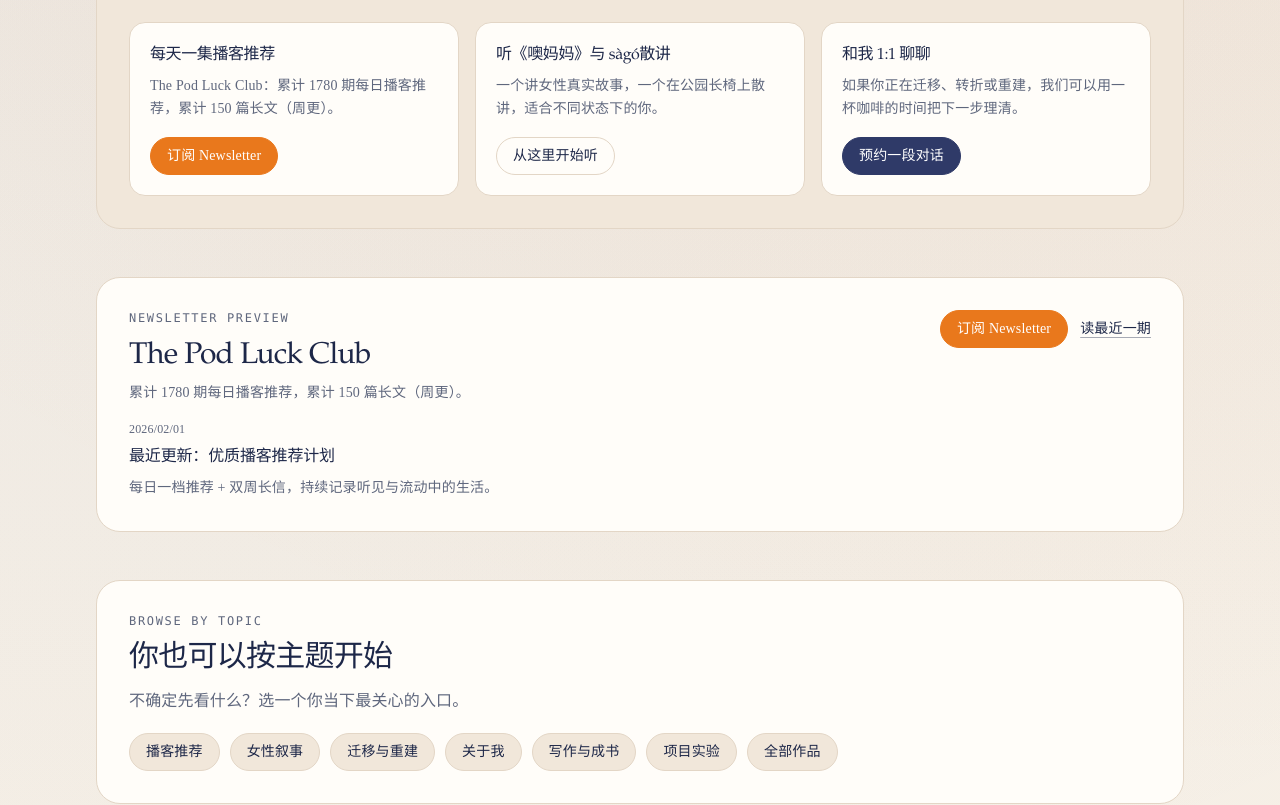
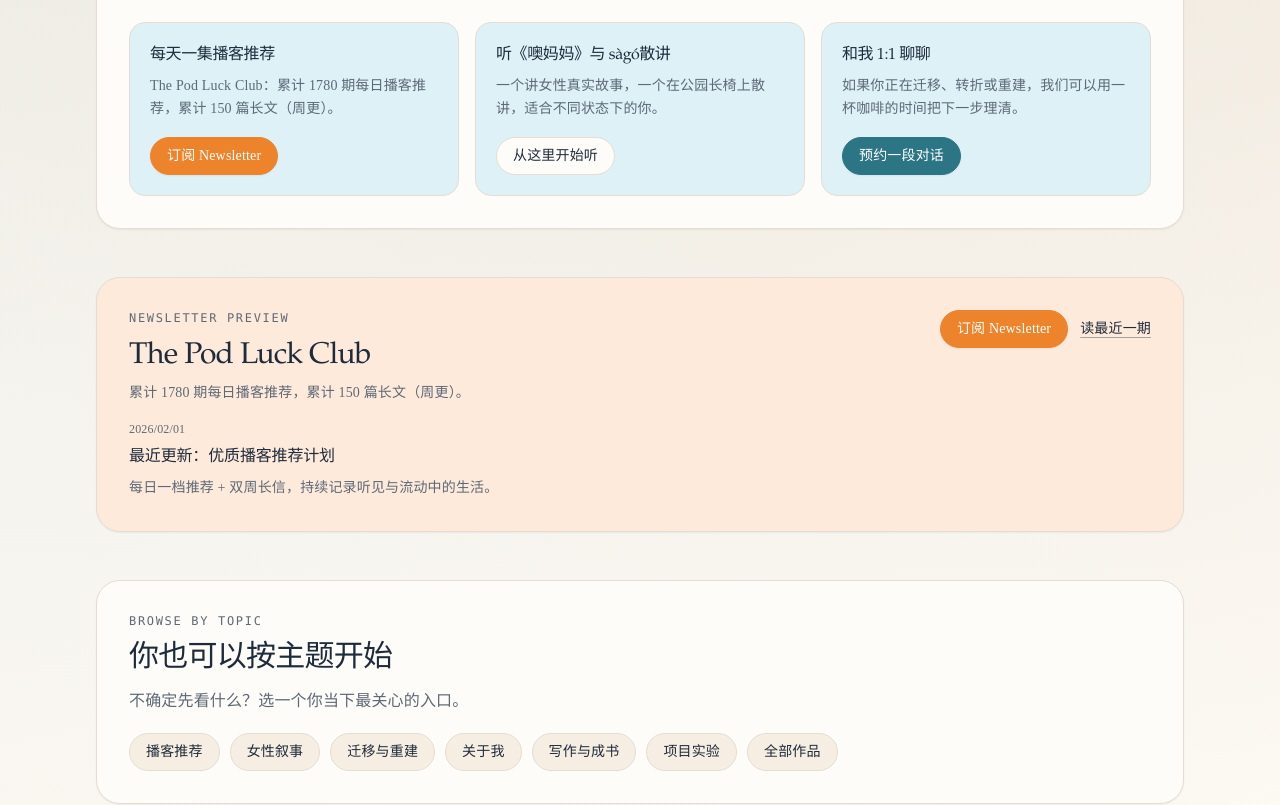
Before and after one commit to bluebluegrass/simona, a Next.js app: page / in a window 1280 px wide. Shown: the part 820-1625 px from the top of the page. Built offline with nearby package versions, Linux system fonts and the light colour scheme.

Commit message:
Smooth and warm the site color system

```diff
--- a/app/globals.css
+++ b/app/globals.css
@@ -4,17 +4,18 @@
 
 :root {
   color-scheme: light;
-  --color-bg: #f7f2ea;
-  --color-surface: #f1e7da;
-  --color-card: #fffdf9;
-  --color-border: #e3d6c6;
-  --color-ink: #1d2748;
-  --color-muted: #5f677d;
-  --color-accent: #2f3a68;
-  --color-accent-hover: #242d50;
-  --color-accent-soft: #e7eaf5;
-  --color-podluck: #e9781c;
-  --color-podluck-hover: #d66a14;
+  --color-bg: oklch(0.975 0.012 78);
+  --color-surface: oklch(0.953 0.018 72);
+  --color-card: oklch(0.992 0.006 82);
+  --color-border: oklch(0.902 0.016 72);
+  --color-ink: oklch(0.285 0.035 255);
+  --color-muted: oklch(0.515 0.025 250);
+  --color-accent: oklch(0.525 0.075 214);
+  --color-accent-hover: oklch(0.468 0.07 214);
+  --color-accent-soft: oklch(0.945 0.022 220);
+  --color-podluck: oklch(0.715 0.16 55);
+  --color-podluck-hover: oklch(0.655 0.15 55);
+  --color-podluck-soft: oklch(0.95 0.03 60);
   --font-display: "Iowan Old Style", "Palatino Linotype", Palatino, "Book Antiqua", serif;
   --font-body: "Source Han Serif SC", "Noto Serif SC", "Songti SC", "STSong", serif;
   --font-mono: "IBM Plex Mono", "SFMono-Regular", Menlo, Monaco, Consolas, monospace;
@@ -29,8 +30,9 @@ body {
   margin: 0;
   padding: 0;
   background:
-    radial-gradient(circle at 14% -12%, rgba(47, 58, 104, 0.12), transparent 34%),
-    radial-gradient(circle at 92% -8%, rgba(233, 120, 28, 0.14), transparent 28%),
+    radial-gradient(circle at 14% -12%, color-mix(in srgb, var(--color-accent) 16%, transparent), transparent 34%),
+    radial-gradient(circle at 92% -8%, color-mix(in srgb, var(--color-podluck) 14%, transparent), transparent 28%),
+    radial-gradient(circle at 50% 24%, color-mix(in srgb, var(--color-card) 75%, transparent), transparent 42%),
     linear-gradient(to bottom, var(--color-bg), var(--color-surface));
   color: var(--color-ink);
   font-family: var(--font-body);
@@ -46,7 +48,7 @@ a {
 }
 
 a:hover {
-  text-decoration-color: var(--color-accent);
+  text-decoration-color: var(--color-podluck);
 }
 
 :focus-visible {
@@ -56,15 +58,15 @@ a:hover {
 
 @layer components {
   .btn-primary {
-    @apply rounded-full border border-accent bg-accent px-5 py-2.5 text-sm text-white no-underline transition-colors hover:bg-accent-hover hover:no-underline focus-visible:outline-none;
+    @apply rounded-full border border-accent bg-accent px-5 py-2.5 text-sm text-white no-underline shadow-sm transition-[background-color,transform,box-shadow] hover:-translate-y-0.5 hover:bg-accent-hover hover:no-underline hover:shadow-md focus-visible:outline-none;
   }
 
   .btn-newsletter {
-    @apply rounded-full border border-podluck bg-podluck px-5 py-2.5 text-sm text-white no-underline transition-colors hover:bg-podluck-hover hover:no-underline focus-visible:outline-none;
+    @apply rounded-full border border-podluck bg-podluck px-5 py-2.5 text-sm text-white no-underline shadow-sm transition-[background-color,transform,box-shadow] hover:-translate-y-0.5 hover:bg-podluck-hover hover:no-underline hover:shadow-md focus-visible:outline-none;
   }
 
   .btn-secondary {
-    @apply rounded-full border border-border bg-card px-5 py-2.5 text-sm text-ink no-underline transition-colors hover:bg-surface hover:no-underline focus-visible:outline-none;
+    @apply rounded-full border border-border bg-card px-5 py-2.5 text-sm text-ink no-underline transition-[background-color,border-color,transform,box-shadow] hover:-translate-y-0.5 hover:bg-surface hover:no-underline hover:shadow-sm focus-visible:outline-none;
   }
 }
 
@@ -76,5 +78,5 @@ h3 {
 }
 
 ::selection {
-  background: rgba(0, 0, 0, 0.12);
+  background: color-mix(in srgb, var(--color-podluck) 24%, white);
 }
--- a/app/newsletter/page.tsx
+++ b/app/newsletter/page.tsx
@@ -21,9 +21,9 @@ export default function NewsletterPage() {
   return (
     <Section title={newsletter.title} intro={newsletter.valueProp}>
       <div className="grid gap-8 md:grid-cols-[1fr_1.1fr]">
-        <div className="space-y-5 rounded-2xl border border-border bg-surface p-6">
+        <div className="space-y-5 rounded-2xl border border-border bg-podluck-soft p-6 shadow-sm">
           <h2 className="text-xl font-medium tracking-tight">{newsletter.name}</h2>
-          <div className="overflow-hidden rounded-xl border border-border bg-card">
+          <div className="overflow-hidden rounded-xl border border-border bg-card shadow-sm">
             <GhostSignupEmbed />
           </div>
           <p className="text-center text-xs tracking-[0.08em] text-muted">或跳转订阅页</p>
--- a/app/page.tsx
+++ b/app/page.tsx
@@ -32,14 +32,14 @@ export default function HomePage() {
       <Hero />
       <section className="pb-8 md:pb-12">
         <div className="mx-auto max-w-6xl px-5 md:px-8">
-          <article className="rounded-3xl border border-border bg-surface p-6 md:p-8">
+          <article className="rounded-3xl border border-border bg-card p-6 md:p-8 shadow-sm">
             <p className="font-mono text-xs uppercase tracking-[0.14em] text-muted">How I Can Help</p>
             <h2 className="mt-3 text-2xl font-medium tracking-tight text-ink md:text-3xl">{helpHub.title}</h2>
             <p className="mt-3 max-w-3xl text-sm leading-relaxed text-muted md:text-base">{helpHub.intro}</p>
 
             <div className="mt-6 grid gap-4 md:grid-cols-3">
               {helpHub.items.map((item) => (
-                <article key={item.title} className="rounded-2xl border border-border bg-card p-5 transition-shadow hover:shadow-sm">
+                <article key={item.title} className="rounded-2xl border border-border bg-accent-soft p-5 transition-shadow hover:shadow-sm">
                   <h3 className="text-base font-medium tracking-tight text-ink">{item.title}</h3>
                   <p className="mt-2 text-sm leading-relaxed text-muted">{item.description}</p>
                   <a
@@ -60,7 +60,7 @@ export default function HomePage() {
       {featuredIssue ? (
         <section className="pb-8 md:pb-12">
           <div className="mx-auto max-w-6xl px-5 md:px-8">
-            <article className="rounded-3xl border border-border bg-card p-6 md:p-8">
+            <article className="rounded-3xl border border-border bg-podluck-soft p-6 md:p-8 shadow-sm">
               <div className="flex flex-wrap items-start justify-between gap-4">
                 <div className="max-w-3xl">
                   <p className="font-mono text-xs uppercase tracking-[0.14em] text-muted">Newsletter Preview</p>
@@ -93,7 +93,7 @@ export default function HomePage() {
 
       <section className="pb-8 md:pb-12">
         <div className="mx-auto max-w-6xl px-5 md:px-8">
-          <article className="rounded-3xl border border-border bg-card p-6 md:p-8">
+          <article className="rounded-3xl border border-border bg-card p-6 md:p-8 shadow-sm">
             <p className="font-mono text-xs uppercase tracking-[0.14em] text-muted">Browse By Topic</p>
             <h2 className="mt-3 text-2xl font-medium tracking-tight text-ink md:text-3xl">{homeExplore.title}</h2>
             <p className="mt-3 text-sm leading-relaxed text-muted md:text-base">{homeExplore.intro}</p>
@@ -102,7 +102,7 @@ export default function HomePage() {
                 <a
                   key={`${item.label}-${item.href}`}
                   href={withBasePath(item.href)}
-                  className="rounded-full border border-border bg-surface px-4 py-2 text-sm text-ink no-underline transition-colors hover:bg-card hover:text-ink hover:no-underline"
+                  className="rounded-full border border-border bg-surface px-4 py-2 text-sm text-ink no-underline transition-[background-color,transform] hover:-translate-y-0.5 hover:bg-accent-soft hover:text-ink hover:no-underline"
                 >
                   {item.label}
                 </a>
@@ -114,7 +114,7 @@ export default function HomePage() {
 
       <section className="pb-8 md:pb-12">
         <div className="mx-auto max-w-6xl px-5 md:px-8">
-          <article className="rounded-3xl border border-border bg-surface p-6 md:p-8">
+          <article className="rounded-3xl border border-border bg-surface p-6 md:p-8 shadow-sm">
             <p className="font-mono text-xs uppercase tracking-[0.14em] text-muted">Work Index</p>
             <h2 className="mt-3 text-2xl font-medium tracking-tight text-ink md:text-3xl">{workIndex.title}</h2>
             <p className="mt-3 max-w-3xl text-sm leading-relaxed text-muted md:text-base">{workIndex.intro}</p>
@@ -239,7 +239,7 @@ export default function HomePage() {
 
       <section className="pb-4 md:pb-6">
         <div className="mx-auto max-w-6xl px-5 md:px-8">
-          <article className="rounded-2xl border border-border bg-surface p-5 md:p-6">
+          <article className="rounded-2xl border border-border bg-accent-soft p-5 md:p-6 shadow-sm">
             <p className="font-mono text-xs uppercase tracking-[0.12em] text-muted">Trust</p>
             <h2 className="mt-3 text-xl font-medium tracking-tight text-ink md:text-2xl">{trustStrip.title}</h2>
             <ul className="mt-4 grid gap-3 md:grid-cols-2">
--- a/components/GhostSignupEmbed.tsx
+++ b/components/GhostSignupEmbed.tsx
@@ -17,9 +17,9 @@ export default function GhostSignupEmbed() {
     script.async = true;
     script.src = "https://cdn.jsdelivr.net/ghost/signup-form@~0.3/umd/signup-form.min.js";
 
-    script.setAttribute("data-background-color", "#F9F4EF");
-    script.setAttribute("data-text-color", "#1D1A18");
-    script.setAttribute("data-button-color", "#E9781C");
+    script.setAttribute("data-background-color", "#FCFAF6");
+    script.setAttribute("data-text-color", "#2D3348");
+    script.setAttribute("data-button-color", "#DD7A2A");
     script.setAttribute("data-button-text-color", "#FFFFFF");
     script.setAttribute("data-title", "The Pod Luck Club｜播客推荐 Newsletter");
     script.setAttribute(
--- a/components/Hero.tsx
+++ b/components/Hero.tsx
@@ -7,7 +7,7 @@ export default function Hero() {
   return (
     <section className="py-24 md:py-32">
       <div className="mx-auto max-w-6xl px-5 md:px-8">
-        <div className="max-w-4xl border-l border-border pl-5 md:pl-8">
+        <div className="max-w-4xl border-l border-podluck pl-5 md:pl-8">
           <p className="font-mono text-xs uppercase tracking-[0.16em] text-muted">{siteData.meta.siteName}</p>
           <h1 className="mt-5 max-w-3xl text-4xl font-medium tracking-tight text-ink md:text-6xl">
             {hero.titleLines.map((line) => (
@@ -19,7 +19,7 @@ export default function Hero() {
           <p className="mt-7 max-w-2xl text-sm leading-relaxed text-muted md:text-base">{hero.subtitle}</p>
           <div className="mt-5 flex flex-wrap gap-2">
             {hero.proofBadges.map((badge) => (
-              <span key={badge} className="rounded-full border border-border bg-accent-soft px-3 py-1 text-xs text-muted">
+              <span key={badge} className="rounded-full border border-border bg-card px-3 py-1 text-xs text-muted shadow-sm">
                 {badge}
               </span>
             ))}
--- a/tailwind.config.ts
+++ b/tailwind.config.ts
@@ -20,6 +20,7 @@ const config: Config = {
         "accent-soft": "var(--color-accent-soft)",
         podluck: "var(--color-podluck)",
         "podluck-hover": "var(--color-podluck-hover)",
+        "podluck-soft": "var(--color-podluck-soft)",
       },
     },
   },
```
